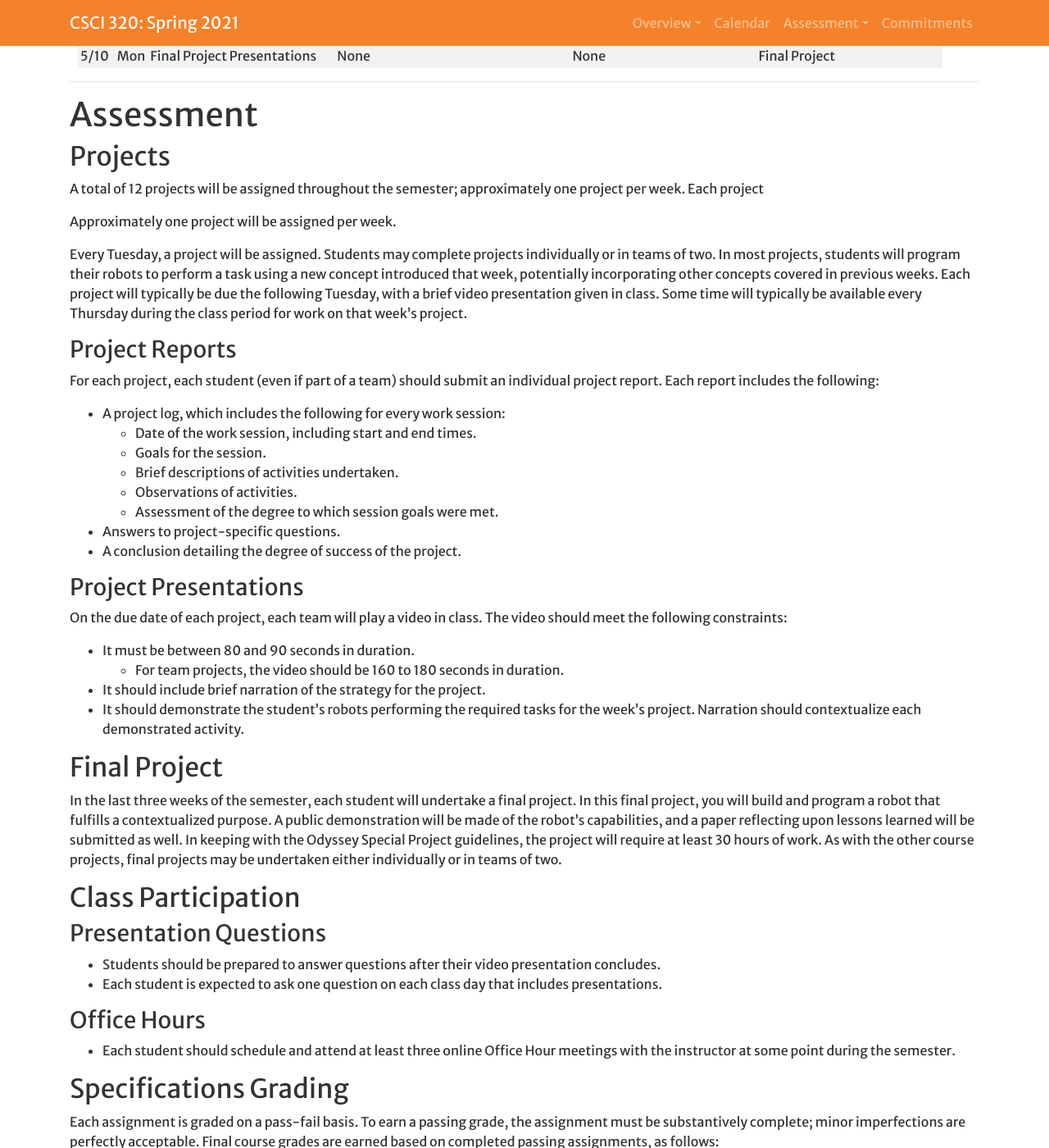
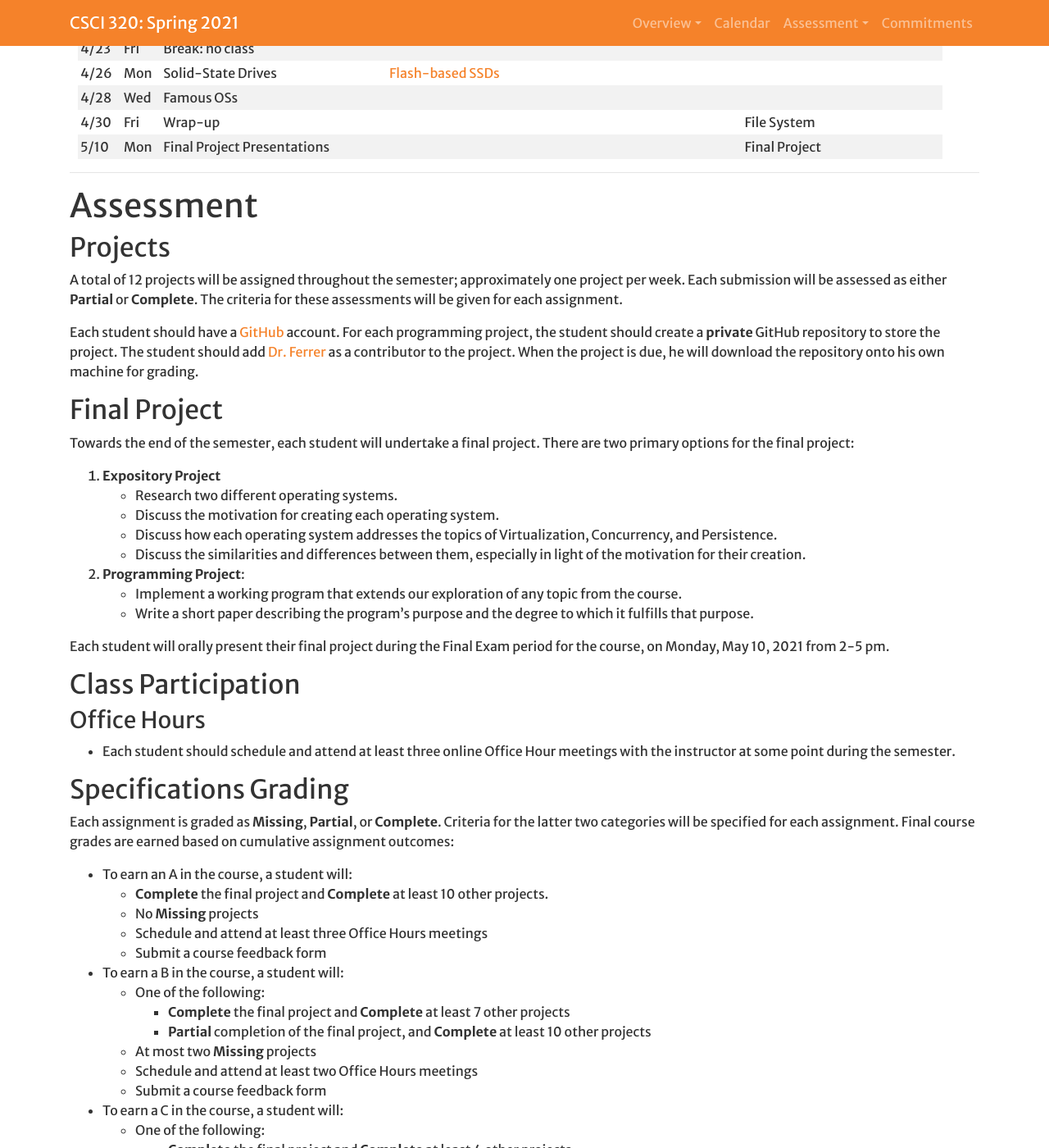
Before and after one commit to Hendrix-CS/csci320, a Jekyll site: the page built from index.md, in a window 1280 px wide and 1400 px high, scrolled down 3710 px. Shown: the whole window at 82% size. Built offline with Jekyll 4.4.1, drawn with Linux system fonts in a browser that asks for light colours; a script that is not in the unit is left out; our own code applies the rules of GitHub Pages for plain Markdown files; some of the changed text lies outside the part shown.

Commit message:
Draft syllabus complete.

```diff
--- a/index.md
+++ b/index.md
@@ -32,6 +32,7 @@ Upon completing this course, our goal is for you to be able to:
 
 # <a name="calendar">Calendar</a>
 
+## Part 1: The Command Line
 <table cellspacing="2" cellpadding="3">
 <tbody>
 <tr><th>Date</th><th>Day</th><th>Topic/Activity</th><th>Reading</th><th>Assigned</th><th>Due</th></tr>
@@ -47,6 +48,12 @@ Upon completing this course, our goal is for you to be able to:
 <tr><td>2/10</td><td>Wed</td><td>File Descriptors<br>Pipelines</td><td><a href="https://gjf2a.blogspot.com/2017/02/pipelines-in-rust.html">Pipelines in Rust</a></td><td>Unix Shell</td><td>Rust Programming 2</td></tr>
 <tr><td>2/12</td><td>Fri</td><td>Data structures in Rust</td><td><a href="https://doc.rust-lang.org/book/ch05-00-structs.html">Using Structs to Structure Related Data</a><br><a href="https://doc.rust-lang.org/book/ch06-00-enums.html">Enums and Pattern Matching</a></td><td></td><td></td></tr>
 <tr><td>2/15</td><td>Mon</td><td>Review of Unix Command Line<br>Review of Rust</td><td></td><td></td><td></td></tr>
+</tbody>
+</table>
+
+## Part 2: The Internet
+<table cellspacing="2" cellpadding="3">
+<tbody>
 <tr><td>2/17</td><td>Wed</td><td>The Internet<br>Downloading a web page</td><td><a href="https://www.oreilly.com/library/view/tcpip-network-administration/0596002971/ch01.html">Overview of TCP/IP</a><br><a href="https://doc.rust-lang.org/std/net/struct.TcpStream.html">TcpStream</a><br><a href="https://doc.rust-lang.org/std/io/trait.Write.html">Write trait</a></td><td>Webget</td><td>Unix Shell</td></tr>
 <tr><td>2/19</td><td>Fri</td><td>Using Transport Layer Security</td><td><a href="http://pages.cs.wisc.edu/~remzi/OSTEP/security-crypto.pdf">Cryptography</a></td><td></td><td></td></tr>
 <tr><td>2/22</td><td>Mon</td><td>Threads vs Processes</td><td><a href="http://pages.cs.wisc.edu/~remzi/OSTEP/threads-intro.pdf">26: Concurrency and Threads</a></td><td></td><td></td></tr>
@@ -54,6 +61,12 @@ Upon completing this course, our goal is for you to be able to:
 <tr><td>2/26</td><td>Fri</td><td>Locks</td><td><a href="http://pages.cs.wisc.edu/~remzi/OSTEP/threads-locks.pdf">28: Locks</a><br><a href="http://pages.cs.wisc.edu/~remzi/OSTEP/threads-locks-usage.pdf">29: Locked Data Structures</a></td><td></td><td></td></tr>
 <tr><td>3/1</td><td>Mon</td><td>Concurrency Problems</td><td><a href="http://pages.cs.wisc.edu/~remzi/OSTEP/threads-bugs.pdf">32: Common Concurrency Problems</a></td><td></td><td></td></tr>
 <tr><td>3/3</td><td>Wed</td><td>Performance analysis</td><td></td><td>Web server 2</td><td>Web server 1</td></tr>
+</tbody>
+</table>
+
+## Part 3: The Kernel
+<table cellspacing="2" cellpadding="3">
+<tbody>
 <tr><td>3/5</td><td>Fri</td><td>Bare metal programming</td><td><a href="https://os.phil-opp.com/freestanding-rust-binary/">A Freestanding Rust Binary</a><br><a href="https://os.phil-opp.com/minimal-rust-kernel/">A Minimal Rust Kernel</a></td><td></td><td></td></tr>
 <tr><td>3/8</td><td>Mon</td><td>VGA Buffer</td><td><a href="https://os.phil-opp.com/vga-text-mode/">VGA Buffer</a><br><a href="https://crates.io/crates/pluggable_interrupt_os">Interrupt OS</a><br><a href="https://github.com/gjf2a/bare_metal_tracer">Tracer</a></td><td></td><td></td></tr>
 <tr><td>3/10</td><td>Wed</td><td>Pluggable Interrupt OS</td><td><a href="https://crates.io/crates/pluggable_interrupt_os">Pluggable Interrupt OS</a><br><a href="https://github.com/gjf2a/bare_metal_tracer">Tracer</a></td><td>Bare metal game</td><td>Web server 2</td></tr>
@@ -79,7 +92,7 @@ Upon completing this course, our goal is for you to be able to:
 <tr><td>4/26</td><td>Mon</td><td>Solid-State Drives</td><td><a href="http://pages.cs.wisc.edu/~remzi/OSTEP/file-ssd.pdf">Flash-based SSDs</a></td><td></td><td></td></tr>
 <tr><td>4/28</td><td>Wed</td><td>Famous OSs</td><td></td><td></td><td></td></tr>
 <tr><td>4/30</td><td>Fri</td><td>Wrap-up</td><td></td><td></td><td>File System</td></tr>
-<tr><td>5/10</td><td>Mon</td><td>Final Project Presentations</td><td>None</td><td>None</td><td>Final Project</td></tr>
+<tr><td>5/10</td><td>Mon</td><td>Final Project Presentations</td><td></td><td></td><td>Final Project</td></tr>
 </tbody>
 </table>
 
@@ -89,107 +102,74 @@ Upon completing this course, our goal is for you to be able to:
 ## <a name="projects">Projects</a>
 
 A total of 12 projects will be assigned throughout the semester; approximately one project
-per week. Each project
+per week. Each submission will be assessed as either **Partial** or **Complete**. The criteria
+for these assessments will be given for each assignment.
 
-Approximately one project will be assigned per week.
-
-Every Tuesday, a project will be assigned. Students may complete projects individually or
-in teams of two. In most projects, students will program their robots to perform a task using
-a new concept introduced that week, potentially incorporating other concepts covered in
-previous weeks. Each project will typically be due the following Tuesday, with a brief
-video presentation given in class. Some time will typically be available every Thursday
-during the class period for work on that week's project.
-
-### Project Reports
-For each project, each student (even if part of a team) should submit an individual project
-report. Each report includes the following:
-* A project log, which includes the following for every work session:
-  * Date of the work session, including start and end times.
-  * Goals for the session.
-  * Brief descriptions of activities undertaken.
-  * Observations of activities.
-  * Assessment of the degree to which session goals were met.
-* Answers to project-specific questions.
-* A conclusion detailing the degree of success of the project.
-
-### Project Presentations
-
-On the due date of each project, each team will play a video in class. The video should meet the following constraints:
-* It must be between 80 and 90 seconds in duration.
-  * For team projects, the video should be 160 to 180 seconds in duration.
-* It should include brief narration of the strategy for the project.
-* It should demonstrate the student's robots performing the required tasks for the week's project. Narration should contextualize each demonstrated activity.
+Each student should have a [GitHub](https://github.com/) account. For each programming project,
+the student should create a **private** GitHub repository to store the project. The student
+should add [Dr. Ferrer](https://github.com/gjf2a) as a contributor to the project. When the
+project is due, he will download the repository onto his own machine for grading.
 
 ## <a name="finalproject">Final Project</a>
-In the last three weeks of the semester, each student will undertake a final project.
-In this final project, you will build and program a robot that fulfills a contextualized
-purpose. A public demonstration will be made of the robot's capabilities, and a paper
-reflecting upon lessons learned will be submitted as well. In keeping with the Odyssey
-Special Project guidelines, the project will require at least 30 hours of work. As with
-the other course projects, final projects may be undertaken either individually or in
-teams of two.
+Towards the end of the semester, each student will undertake a final project. There are
+two primary options for the final project:
+1. **Expository Project**
+  * Research two different operating systems.
+  * Discuss the motivation for creating each operating system.
+  * Discuss how each operating system addresses the topics of Virtualization, Concurrency, and Persistence.
+  * Discuss the similarities and differences between them, especially in light of the motivation for their creation.
+2. **Programming Project**:
+  * Implement a working program that extends our exploration of any topic from the course.
+  * Write a short paper describing the program's purpose and the degree to which it fulfills that purpose.
+
+Each student will orally present their final project during the Final Exam period for the
+course, on Monday, May 10, 2021 from 2-5 pm.
 
 ## <a name="participation">Class Participation</a>
-
-### Presentation Questions
-* Students should be prepared to answer questions after their video presentation concludes.
-* Each student is expected to ask one question on each class day that includes presentations.
 
 ### Office Hours
 * Each student should schedule and attend at least three online Office Hour meetings with the instructor at some point during the semester.
 
 
 ## <a name="grading">Specifications Grading</a>
-Each assignment is graded on a pass-fail basis. To earn a passing grade, the assignment
-must be substantively complete; minor imperfections are perfectly acceptable. Final course
-grades are earned based on completed passing assignments, as follows:
+Each assignment is graded as **Missing**, **Partial**, or **Complete**. Criteria for the latter
+two categories will be specified for each assignment. Final course
+grades are earned based on cumulative assignment outcomes:
 
 * To earn an A in the course, a student will:
-  * Complete all nine projects
-  * Complete the final project
+  * **Complete** the final project and **Complete** at least 10 other projects.
+  * No **Missing** projects
+  * Schedule and attend at least three Office Hours meetings
   * Submit a course feedback form
-  * Ask six presentation questions
-  * Schedule and attend at least three Office Hours meetings
 * To earn a B in the course, a student will:
-  * Complete any seven projects
-  * Complete the final project
+  * One of the following:
+    * **Complete** the final project and **Complete** at least 7 other projects
+    * **Partial** completion of the final project, and **Complete** at least 10 other projects
+  * At most two **Missing** projects
+  * Schedule and attend at least two Office Hours meetings
   * Submit a course feedback form
-  * Ask four presentation questions
-  * Schedule and attend at least two Office Hours meetings
 * To earn a C in the course, a student will:
-  * Complete any five projects
-  * Complete the final project
+  * One of the following:
+    * **Complete** the final project and **Complete** at least 4 other projects
+	* **Partial** completion of the final project, and **Complete** at least 7 other projects
+	* **Missing** final project, and **Complete** at least 10 other projects
+  * At most four **Missing** projects
+  * Schedule and attend at least one Office Hours meeting
   * Submit a course feedback form
-  * Ask two presentation questions
-  * Schedule and attend at least one Office Hours meeting
 * To earn a D in the course, a student will:
-  * Complete any four projects
+  * One of the following:
+    * **Complete** the final project, and up to eight **Missing** projects
+	* **Partial** completion of the final project, and up to six **Missing** projects
+	* **Missing** final project, and up to four **Missing** projects
 
 ### Revising submitted work
-If a submitted project is not of sufficient quality to receive a passing grade:
-* The instructor will give feedback identifying revisions that, if applied, would result in a passing grade.
+If a submitted project receives a **Partial** assessment:
+* The instructor will give feedback identifying revisions that, if applied, would result in a **Complete** assessment.
 * The student will schedule and attend an Office Hours meeting to discuss the necessary revisions and establish a deadline for their submission.
-* If the student submits the revisions by the agreed deadline, the revised project will receive a passing grade.
+* If the student submits the revisions by the agreed deadline, the revised project will receive a **Complete** assessment.
 
 ## <a name="latedays">Late Policy</a>
-If a student needs an extension, the instructor must be notified by email by 4 pm on the
-day prior to the due date. This notification email must state the duration of the requested
-extension. The instructor reserves the right to decline a request for an extension, but
-the intention is that most requests for extensions will be granted.
-
-## <a name="equipment">Equipment</a>
-Each student will be issued the following equipment:
-* One robot kit, containing:
-  * Two motors and wheels
-  * A battery case
-  * A plexiglas chassis
-* One breadboard
-* One motor control chip
-* One Arduino board
-
-This equipment should be returned to the instructor at the end of the semester. Students will
-be billed for any unreturned equipment.
-
-Each student will need to supply a smartphone or tablet running the Android operating system.
-Students for whom this presents a difficulty should contact the instructor, who will investigate
-possible arrangements.
+If a student needs an extension, the instructor must be notified by email or Teams message by
+4 pm on the day prior to the due date. This notification email must state the duration of the
+requested extension. The instructor reserves the right to decline a request for an extension,
+but the intention is that most requests for extensions will be granted.
```
